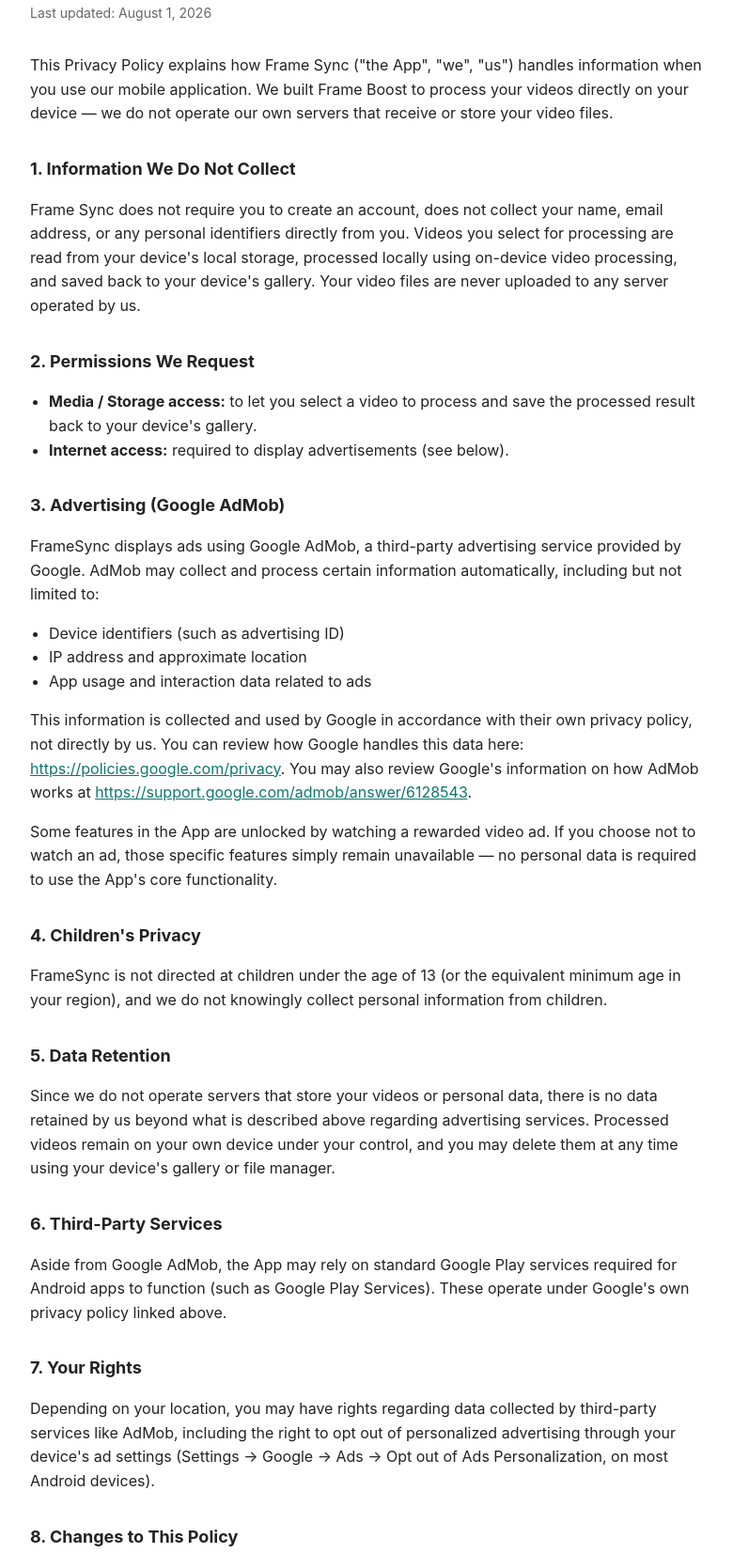
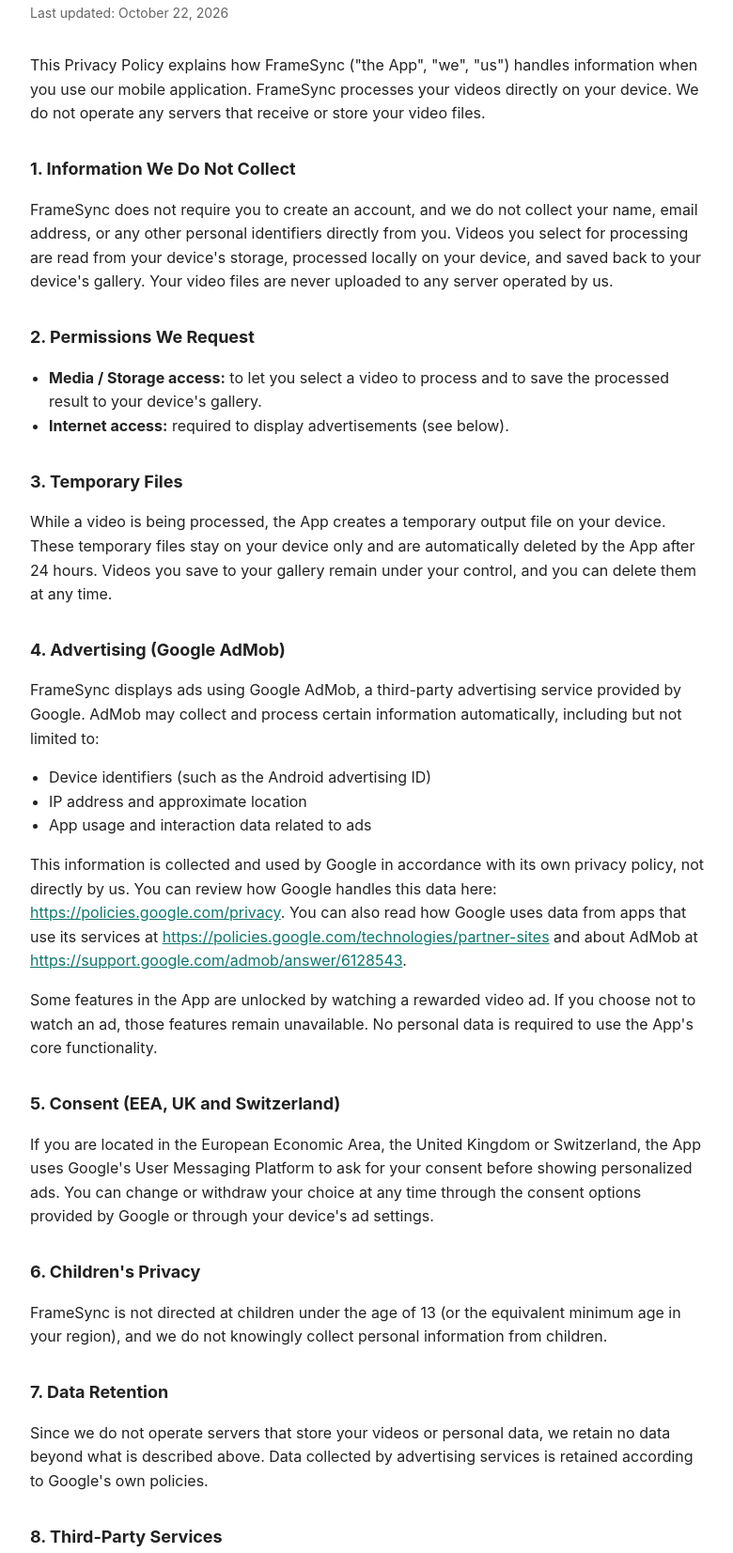
Before and after one commit to yashu9985/frame-boost-privacy, a plain HTML site: page index.html in a window 1280 px wide. Shown: the part 93-1746 px from the top of the page at 94% size, without its empty margins (248-1028 px from the left). Drawn offline with Linux system fonts and the light colour scheme.

Commit message:
Revise Privacy Policy and add temporary files section
Updated the Privacy Policy to reflect recent changes and added a section on temporary files.

```diff
--- a/index.html
+++ b/index.html
@@ -3,7 +3,7 @@
 <head>
 <meta charset="UTF-8">
 <meta name="viewport" content="width=device-width, initial-scale=1.0">
-<title>Privacy Policy - FrameSync </title>
+<title>Privacy Policy - FrameSync</title>
 <style>
   body {
     font-family: -apple-system, BlinkMacSystemFont, "Segoe UI", Roboto, Arial, sans-serif;
@@ -23,90 +23,106 @@
 </head>
 <body>
 
-<h1>Privacy Policy for FrameSync </h1>
-<p class="updated">Last updated: August 1, 2026</p>
+<h1>Privacy Policy for FrameSync</h1>
+<p class="updated">Last updated: October 22, 2026</p>
 
 <p>
-This Privacy Policy explains how Frame Sync ("the App", "we", "us") handles information
-when you use our mobile application. We built Frame Boost to process your videos directly
-on your device — we do not operate our own servers that receive or store your video files.
+This Privacy Policy explains how FrameSync ("the App", "we", "us") handles information
+when you use our mobile application. FrameSync processes your videos directly on your
+device. We do not operate any servers that receive or store your video files.
 </p>
 
 <h2>1. Information We Do Not Collect</h2>
 <p>
-Frame Sync does not require you to create an account, does not collect your name, email
-address, or any personal identifiers directly from you. Videos you select for processing
-are read from your device's local storage, processed locally using on-device video
-processing, and saved back to your device's gallery. Your video files are never uploaded
-to any server operated by us.
+FrameSync does not require you to create an account, and we do not collect your name,
+email address, or any other personal identifiers directly from you. Videos you select
+for processing are read from your device's storage, processed locally on your device,
+and saved back to your device's gallery. Your video files are never uploaded to any
+server operated by us.
 </p>
 
 <h2>2. Permissions We Request</h2>
 <ul>
-  <li><strong>Media / Storage access:</strong> to let you select a video to process and save the processed result back to your device's gallery.</li>
+  <li><strong>Media / Storage access:</strong> to let you select a video to process and to save the processed result to your device's gallery.</li>
   <li><strong>Internet access:</strong> required to display advertisements (see below).</li>
 </ul>
 
-<h2>3. Advertising (Google AdMob)</h2>
+<h2>3. Temporary Files</h2>
+<p>
+While a video is being processed, the App creates a temporary output file on your device.
+These temporary files stay on your device only and are automatically deleted by the App
+after 24 hours. Videos you save to your gallery remain under your control, and you can
+delete them at any time.
+</p>
+
+<h2>4. Advertising (Google AdMob)</h2>
 <p>
 FrameSync displays ads using Google AdMob, a third-party advertising service provided
 by Google. AdMob may collect and process certain information automatically, including
 but not limited to:
 </p>
 <ul>
-  <li>Device identifiers (such as advertising ID)</li>
+  <li>Device identifiers (such as the Android advertising ID)</li>
   <li>IP address and approximate location</li>
   <li>App usage and interaction data related to ads</li>
 </ul>
 <p>
-This information is collected and used by Google in accordance with their own privacy
+This information is collected and used by Google in accordance with its own privacy
 policy, not directly by us. You can review how Google handles this data here:
 <a href="https://policies.google.com/privacy" target="_blank">https://policies.google.com/privacy</a>.
-You may also review Google's information on how AdMob works at
+You can also read how Google uses data from apps that use its services at
+<a href="https://policies.google.com/technologies/partner-sites" target="_blank">https://policies.google.com/technologies/partner-sites</a>
+and about AdMob at
 <a href="https://support.google.com/admob/answer/6128543" target="_blank">https://support.google.com/admob/answer/6128543</a>.
 </p>
 <p>
 Some features in the App are unlocked by watching a rewarded video ad. If you choose not
-to watch an ad, those specific features simply remain unavailable — no personal data is
-required to use the App's core functionality.
+to watch an ad, those features remain unavailable. No personal data is required to use
+the App's core functionality.
 </p>
 
-<h2>4. Children's Privacy</h2>
+<h2>5. Consent (EEA, UK and Switzerland)</h2>
+<p>
+If you are located in the European Economic Area, the United Kingdom or Switzerland, the
+App uses Google's User Messaging Platform to ask for your consent before showing
+personalized ads. You can change or withdraw your choice at any time through the consent
+options provided by Google or through your device's ad settings.
+</p>
+
+<h2>6. Children's Privacy</h2>
 <p>
 FrameSync is not directed at children under the age of 13 (or the equivalent minimum
 age in your region), and we do not knowingly collect personal information from children.
 </p>
 
-<h2>5. Data Retention</h2>
+<h2>7. Data Retention</h2>
 <p>
-Since we do not operate servers that store your videos or personal data, there is no
-data retained by us beyond what is described above regarding advertising services.
-Processed videos remain on your own device under your control, and you may delete them
-at any time using your device's gallery or file manager.
+Since we do not operate servers that store your videos or personal data, we retain no
+data beyond what is described above. Data collected by advertising services is retained
+according to Google's own policies.
 </p>
 
-<h2>6. Third-Party Services</h2>
+<h2>8. Third-Party Services</h2>
 <p>
-Aside from Google AdMob, the App may rely on standard Google Play services required for
-Android apps to function (such as Google Play Services). These operate under Google's own
-privacy policy linked above.
+Aside from Google AdMob, the App relies on standard Google Play services required for
+Android apps to function. These operate under Google's own privacy policy linked above.
 </p>
 
-<h2>7. Your Rights</h2>
+<h2>9. Your Rights and Choices</h2>
 <p>
 Depending on your location, you may have rights regarding data collected by third-party
-services like AdMob, including the right to opt out of personalized advertising through
-your device's ad settings (Settings → Google → Ads → Opt out of Ads Personalization,
-on most Android devices).
+services like AdMob, including the right to opt out of personalized advertising. On most
+Android devices you can do this in Settings → Google → Ads, where you can opt out of ads
+personalization or reset your advertising ID.
 </p>
 
-<h2>8. Changes to This Policy</h2>
+<h2>10. Changes to This Policy</h2>
 <p>
 We may update this Privacy Policy from time to time. Changes will be posted on this page
 with an updated "Last updated" date above.
 </p>
 
-<h2>9. Contact Us</h2>
+<h2>11. Contact Us</h2>
 <p>
 If you have any questions about this Privacy Policy, please contact us at:
 <br>
```
